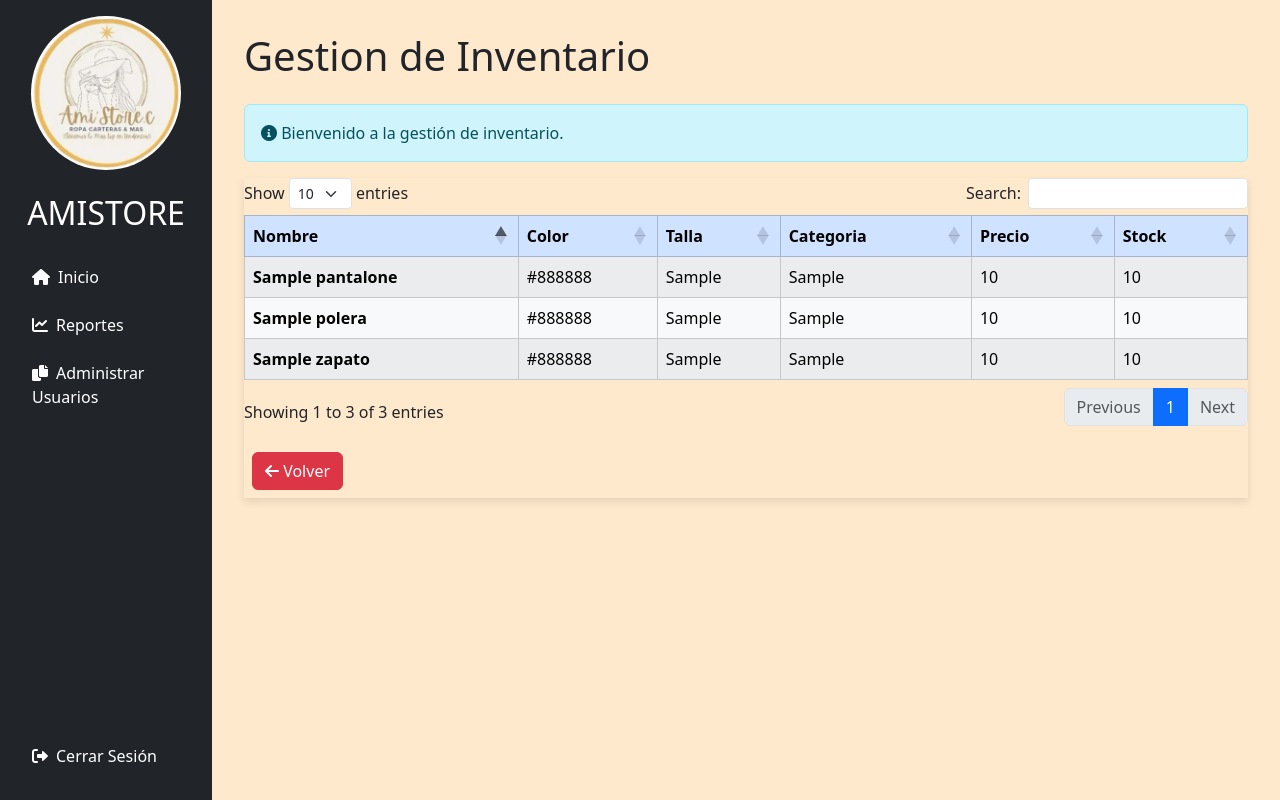
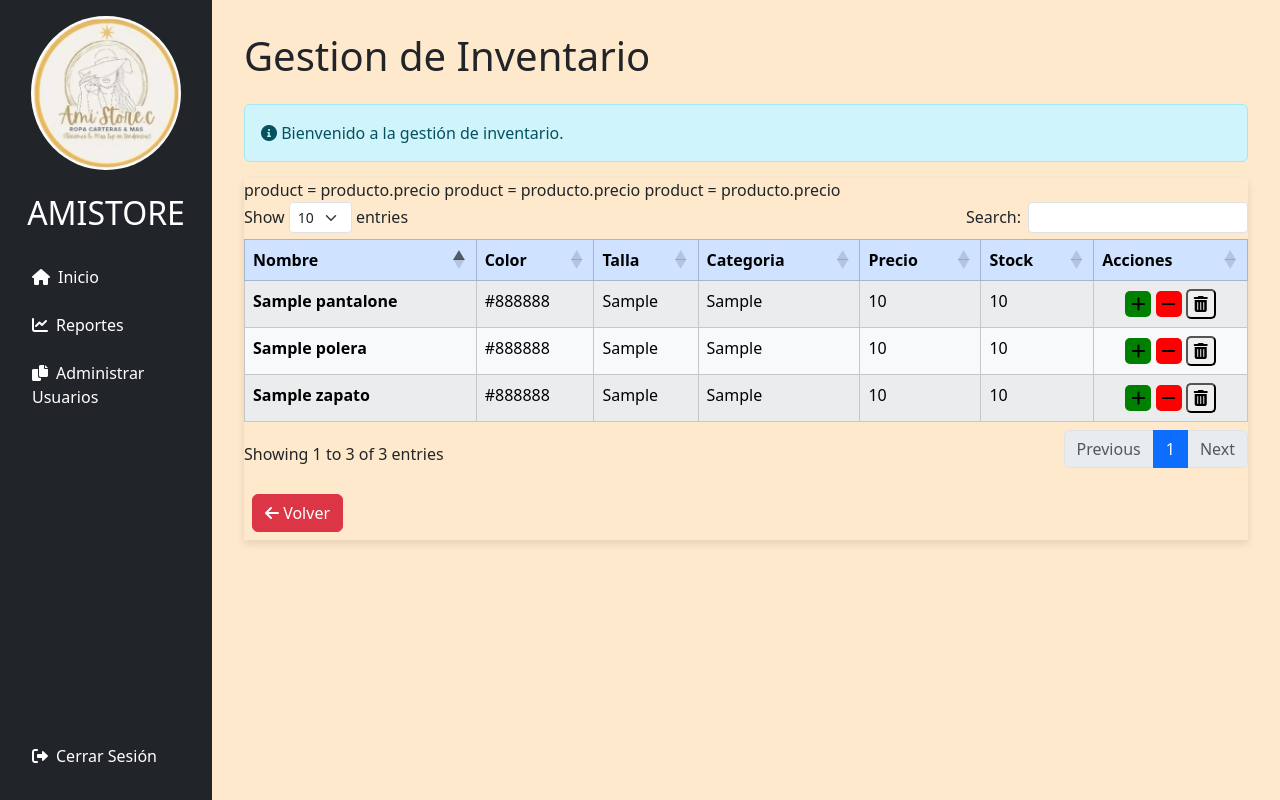
Before and after one commit to AlexanderGarrido/RapifreshApp, a Django app: page /invProduct/ in a window 1280 px wide. Run offline with Django 5.2, Linux system fonts and the light colour scheme; tables that the repository leaves empty hold one stand-in row (values such as "Sample post"); some libraries are stand-ins or nearby versions.

Commit message:
Add actions buttons to the Table

```diff
--- a/templates/inventarioApp/productos.html
+++ b/templates/inventarioApp/productos.html
@@ -1,4 +1,4 @@
-<!doctype html>
+<!DOCTYPE html>
 <html lang="en">
 
 <head>
@@ -93,11 +93,13 @@
                         <th scope="col">Categoria</th>
                         <th scope="col">Precio</th>
                         <th scope="col">Stock</th>
+                        <th scope="col">Acciones</th>
                     </tr>
                 </thead>
                 <tbody>
                     {% if productos %}
                     {% for producto in productos %}
+                    product = producto.precio
                     <tr class="table-light">
                         <th scope="row">{{ producto.nombre }}</th>
                         <td>{{ producto.color }}</td>
@@ -105,6 +107,11 @@
                         <td>{{ producto.categoria }}</td>
                         <td>{{ producto.precio }}</td>
                         <td>{{ producto.stock }}</td>
+                        <td style="text-align: center;">
+                            <button style="background-color: green; border: none; border-radius: 5px;"><i class="fa-solid fa-add"></i></button>
+                            <button style="background-color: red; border: none; border-radius: 5px;"><i class="fa-solid fa-minus"></i></button>
+                            <button style=" border-radius: 5px;"><i class="fa-solid fa-trash-can"></i></button>
+                        </td>
                     </tr>
                     {% endfor %}
                     {% else %}
```
